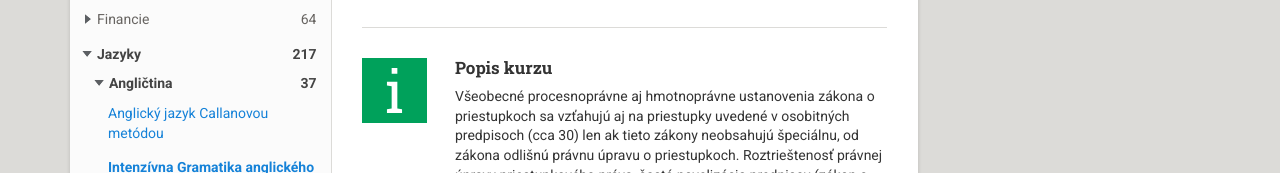
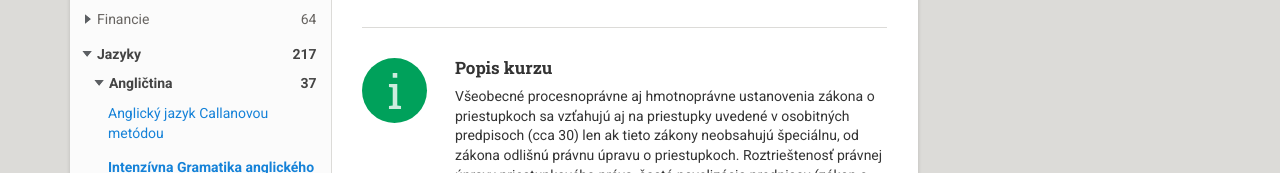
Before and after one commit to w3b-designer/kurzy, a plain HTML site: page detail.html in a window 1280 px wide. Shown: the part 596-769 px from the top of the page. Drawn offline with nearby package versions, Linux system fonts and the light colour scheme.

Commit message:
Dostylovanie ikoniek na detaile kurzu

```diff
--- a/css/development.less
+++ b/css/development.less
@@ -246,11 +246,13 @@ ul, ol {
 .detail-icon {
 	width: 65px;
 	height: 65px;
+	border-radius: 50%;
 
 	svg {
-		width: 45px !important;
-		height: 45px !important;
-		margin: 10px 0 0 10px;
+		width: 36px !important;
+		height: 36px !important;
+		margin: 15px 0 0 15px;
+		opacity: 0.8;
 
 		&, & * {
 			fill: @white !important;
```
Also changed, not shown: css/development.css.
